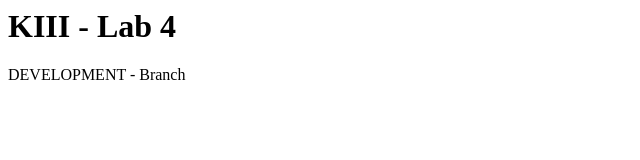
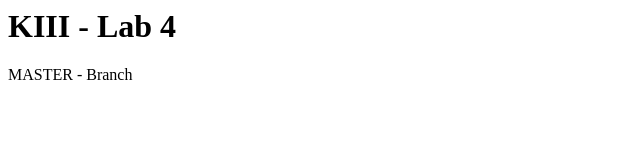
Before and after one commit to gagal18/KIII_Lab4, a plain HTML site: page index.html in a window 1280 px wide. Shown: the full height of the page, 0-640 px from the left. Drawn offline with Linux system fonts and the light colour scheme.

Commit message:
fix: Change HTML

```diff
--- a/index.html
+++ b/index.html
@@ -1,2 +1,2 @@
 <h1>KIII - Lab 4</h1>
-<p>DEVELOPMENT - Branch</p>
+<p>MASTER - Branch</p>
```
